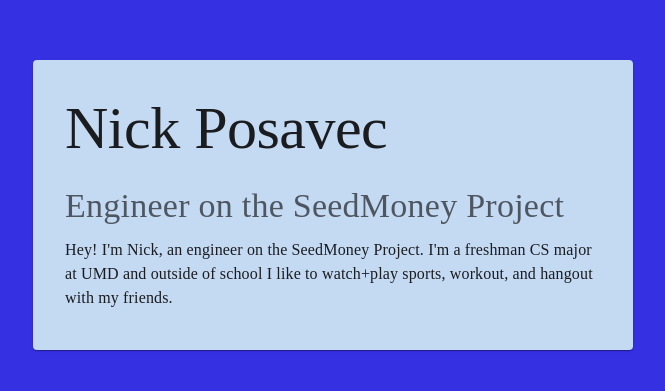
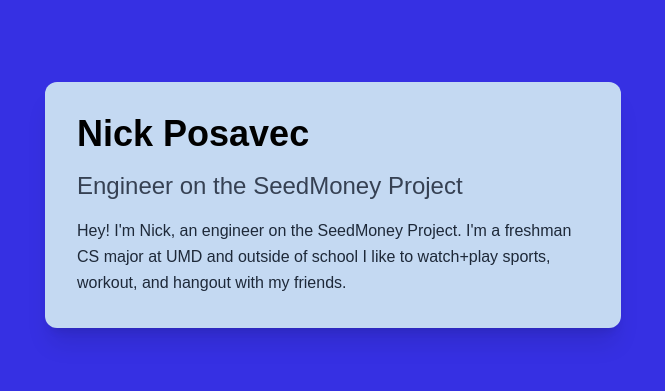
Before and after one commit to Hack4Impact-UMD/seedmoney, a Next.js app: page /kickoff-assignment/nick-posavec in a window 1280 px wide. Shown: the part 195-586 px from the top of the page, without its empty margins (307-972 px from the left). Built offline with nearby package versions, Linux system fonts and the light colour scheme.

Commit message:
switched from MUI styling to tailwind

```diff
--- a/app/kickoff-assignment/nick-posavec/page.tsx
+++ b/app/kickoff-assignment/nick-posavec/page.tsx
@@ -1,29 +1,21 @@
-import { Box, Typography, Card, CardContent } from "@mui/material";
+export default function NickBioPage() {
+  return (
+    <div className="min-h-screen flex items-center justify-center bg-[#3630E3]">
+      <div className="max-w-xl bg-[#C4D9F2] rounded-xl shadow-xl p-8">
+        <h1 className="text-4xl font-bold mb-4 text-color text-black">
+          Nick Posavec
+        </h1>
 
-export default function NikolasBioPage() {
-  return (
-    <Box
-      sx={{minHeight: "100vh", display: "flex", justifyContent: "center",
-        alignItems: "center",backgroundColor: "#3630E3"}}
-    >
-      <Card sx={{ maxWidth: 600, padding: 2, backgroundColor: "#C4D9F2"}}>
-        <CardContent>
-          <Typography variant="h2" gutterBottom sx={{fontFamily: "latin"}}>
-            Nick Posavec
-          </Typography>
+        <h2 className="text-2xl text-gray-700 mb-4">
+          Engineer on the SeedMoney Project
+        </h2>
 
-          <Typography variant="h4" color="text.secondary" gutterBottom
-          sx={{fontFamily: "latin"}}>
-            Engineer on the SeedMoney Project
-          </Typography>
-
-          <Typography variant="body1" sx={{fontFamily: "latin"}}>
-            Hey! I&apos;m Nick, an engineer on the SeedMoney Project.
-            I&apos;m a freshman CS major at UMD and outside of school I like to
-            watch+play sports, workout, and hangout with my friends.
-          </Typography>
-        </CardContent>
-      </Card>
-    </Box>
+        <p className="text-base text-gray-800 leading-relaxed">
+          Hey! I&apos;m Nick, an engineer on the SeedMoney Project.
+          I&apos;m a freshman CS major at UMD and outside of school I like to
+          watch+play sports, workout, and hangout with my friends.
+        </p>
+      </div>
+    </div>
   );
 }
```
